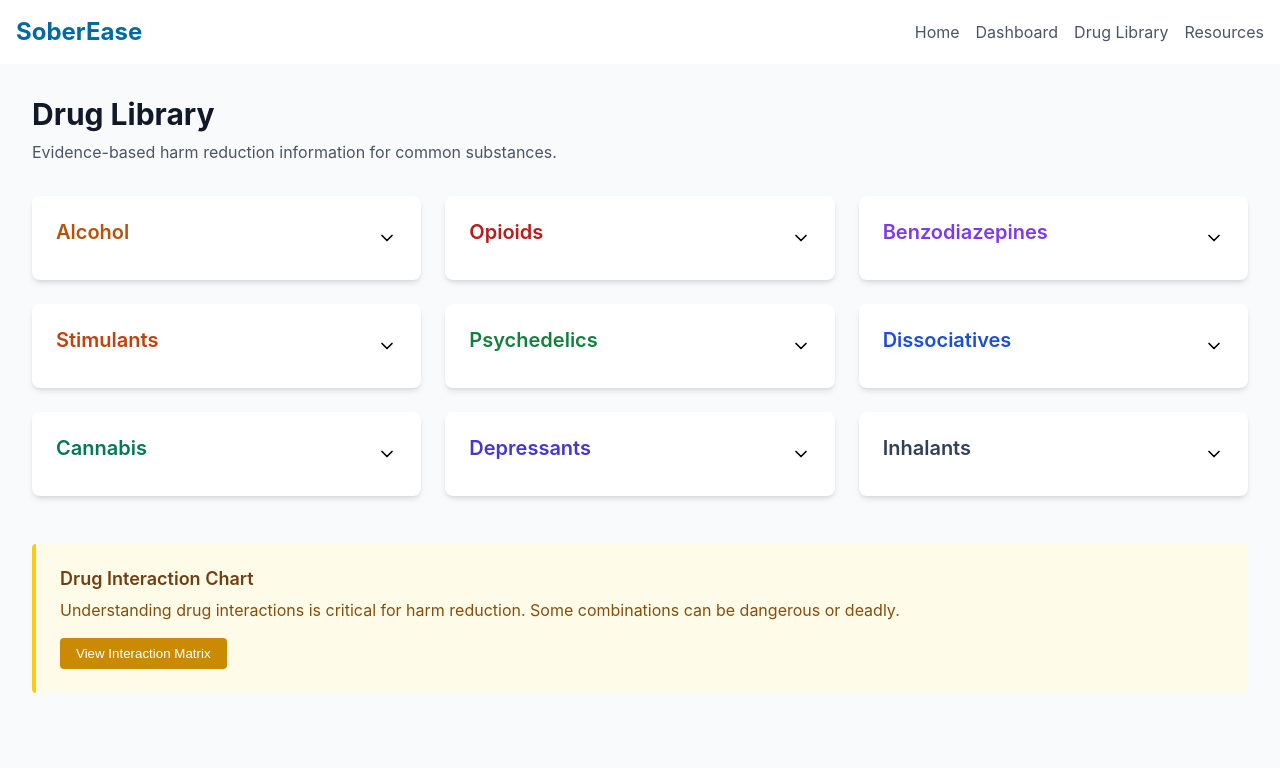
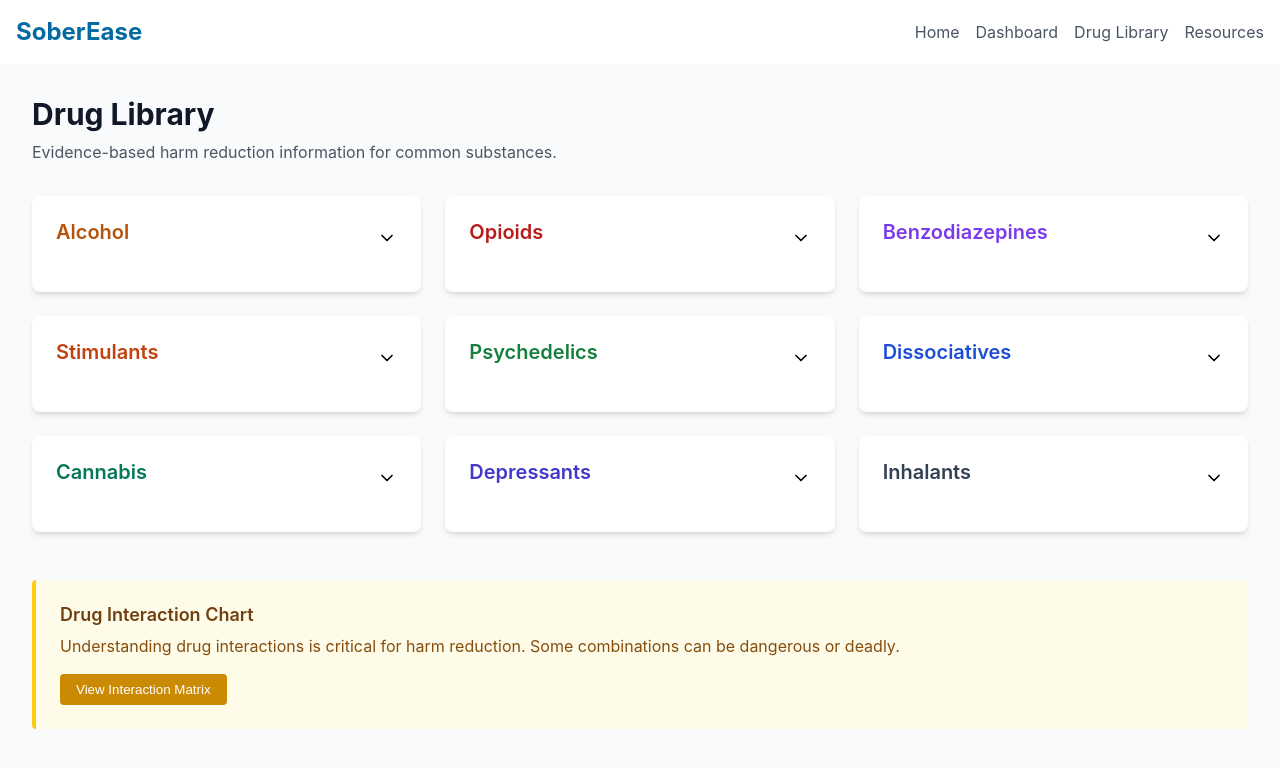
Before and after one commit to bradguthrie-business/sober-ease, a React (Vite) app in the folder frontend/: page /drug-library in a window 1280 px wide. Shown: the top 768 px of the page. Built offline with nearby package versions, Linux system fonts and the light colour scheme.

Commit message:
feat: Fix styling on library

```diff
--- a/frontend/src/pages/DrugLibrary/DrugCategory.jsx
+++ b/frontend/src/pages/DrugLibrary/DrugCategory.jsx
@@ -16,7 +16,7 @@ export const DrugCategory = ({ title, drugs, colorClass, onDrugClick }) => {
     return aIdx - bIdx;
   });
   return (
-    <div className="drug-category-card">
+    <div className={`drug-category-card ${open ? "open" : "closed"}`}>
       <div className="drug-category-header">
         <h3 className={`drug-category-title ${colorClass}`}>{title}</h3>
         <button
--- a/frontend/src/pages/DrugLibrary/DrugCategory.scss
+++ b/frontend/src/pages/DrugLibrary/DrugCategory.scss
@@ -6,6 +6,10 @@
   border-radius: map-get($radius, lg);
   box-shadow: map-get($shadows, md);
   transition: box-shadow 0.2s;
+
+  &.closed {
+    height: 6rem;
+  }
 
   &:hover {
     box-shadow: map-get($shadows, lg);
@@ -71,8 +75,8 @@
   }
 
   .drug-list-container {
-    max-height: 16rem;
-    overflow-y: auto;
+    max-height: 16rem !important;
+    overflow-y: auto !important;
     padding-right: space(2);
 
     .drug-list {
```
